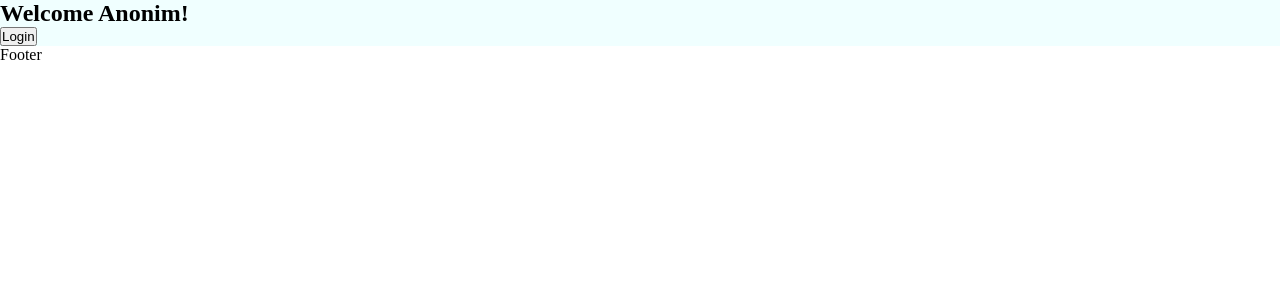
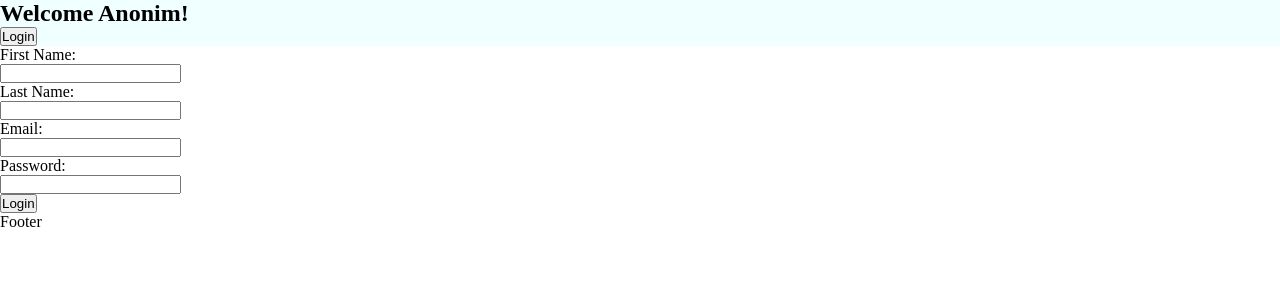
Before and after one commit to VladislavRopot/Example-React, a React (Create React App) app: page / in a window 1280 px wide. Shown: the top 300 px of the page. Built offline with nearby package versions, Linux system fonts and the light colour scheme.

Commit message:
Add LoginForm in application

```diff
--- a/src/App.jsx
+++ b/src/App.jsx
@@ -1,22 +1,48 @@
+import LoginForm from "./components/LoginForm/LoginForm";
+import Footer from "./components/Footer/Footer";
 import Articles from "./components/Articles/Articles";
-import Footer from "./components/Footer/Footer";
+import Posts from "./components/Posts/Posts";
 import NavBar from "./components/NavBar/NavBar";
-import Posts from "./components/Posts/Posts";
 import { useState } from "react";
-
 
 function App() {
   let [isAuthentificated, setIsAuthenticated] = useState(false);
+  const [FormValues, setFormValues] = useState({
+    FirstName: '',
+    LastName: '',
+    Email: '',
+    Password: '',
+  });
+
+  const handleOnInput = (event) => {
+    const value = event.target.value;
+    const name = event.target.name;
+
+    setFormValues({
+      ...FormValues,
+      [name]: value,
+    });
+  };
+
+  const login = (user) => {
+    if (user.FirstName !== '' && user.LastName !== '') {
+      setIsAuthenticated(true);
+    } else {
+      alert('Fill in form data!');
+    }
+  };
+
   return (
     <div>
       <NavBar isAuthentificated={isAuthentificated} setIsAuthenticated={setIsAuthenticated} />
 
-      {isAuthentificated === true && (
+      {isAuthentificated === true ? (
         <>
           <Posts />
-
           <Articles />
         </>
+      ) : (
+        <LoginForm FormValues={FormValues} handleOnInput={handleOnInput} login={login} />
       )}
 
       <Footer />
--- /dev/null
+++ b/src/components/LoginForm/LoginForm.jsx
@@ -0,0 +1,53 @@
+import React from "react";
+
+const LoginForm = ({ FormValues, handleOnInput, login }) => {
+  return (
+    <div>
+      <div>
+        <p>First Name:</p>
+        <input
+          type="text"
+          name="FirstName"
+          value={FormValues.FirstName}
+          onInput={handleOnInput}
+        />
+      </div>
+
+      <div>
+        <p>Last Name:</p>
+        <input
+          type="text"
+          name="LastName"
+          value={FormValues.LastName}
+          onInput={handleOnInput}
+        />
+      </div>
+
+      <div>
+        <p>Email:</p>
+        <input
+          type="email"
+          name="Email"
+          value={FormValues.Email}
+          onInput={handleOnInput}
+        />
+      </div>
+
+      <div>
+        <p>Password:</p>
+        <input
+          type="Password"
+          name="Password"
+          value={FormValues.Password}
+          onInput={handleOnInput}
+        />
+      </div>
+
+      <div>
+        <button onClick={() => login(FormValues)}>Login</button>
+      </div>
+    </div>
+  );
+};
+
+export default LoginForm;
--- a/src/components/NavBar/NavBar.jsx
+++ b/src/components/NavBar/NavBar.jsx
@@ -1,12 +1,9 @@
 import classes from './navbar.module.css';
-
 
 function Welcome(props) {
     return <h2>Welcome {props.message}!</h2>
 }
 function NavBar(props) {
-    //hook, hooks
-
     const login = () => {
         props.setIsAuthenticated(true);
     };
@@ -18,14 +15,17 @@ function NavBar(props) {
         <nav className={classes.navbar}>
             <Welcome message={props.isAuthentificated === true ? 'User' : 'Anonim'} />
 
-            {props.isAuthentificated === true && (
-                <ul>
-                    <li>Posts</li>
-                    <li>Articles</li>
-                </ul>
+            {props.isAuthentificated === true ? (
+                <>
+                    <ul>
+                        <li>Posts</li>
+                        <li>Articles</li>
+                    </ul>
+                    <button onClick={() => logout()}>Logout</button>
+                </>
+            ) : (
+                <button onClick={() => login()}>Login</button>
             )}
-            {props.isAuthentificated === true ? <button onClick={() => logout()}>Logout</button> : <button onClick={() => login()}>Login</button>}
-
         </nav>
     );
 }
```
